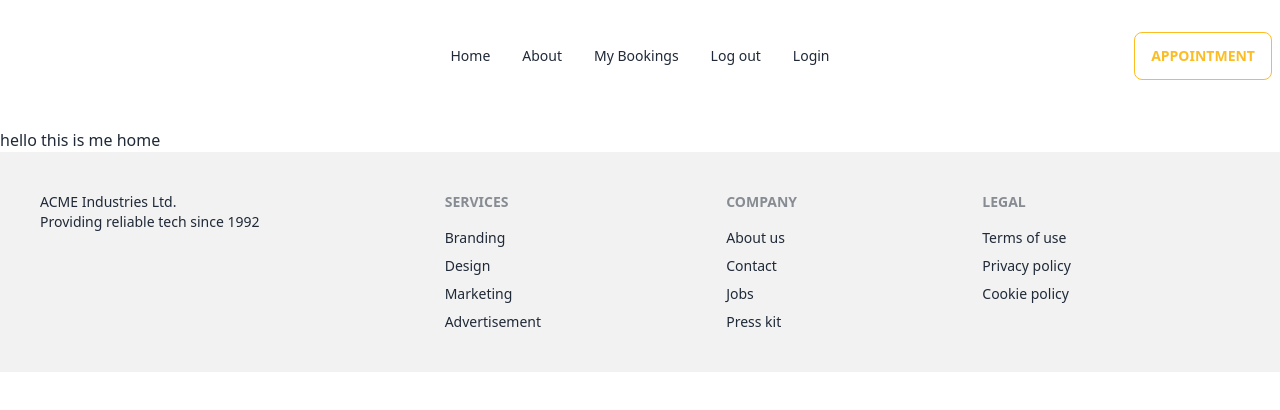
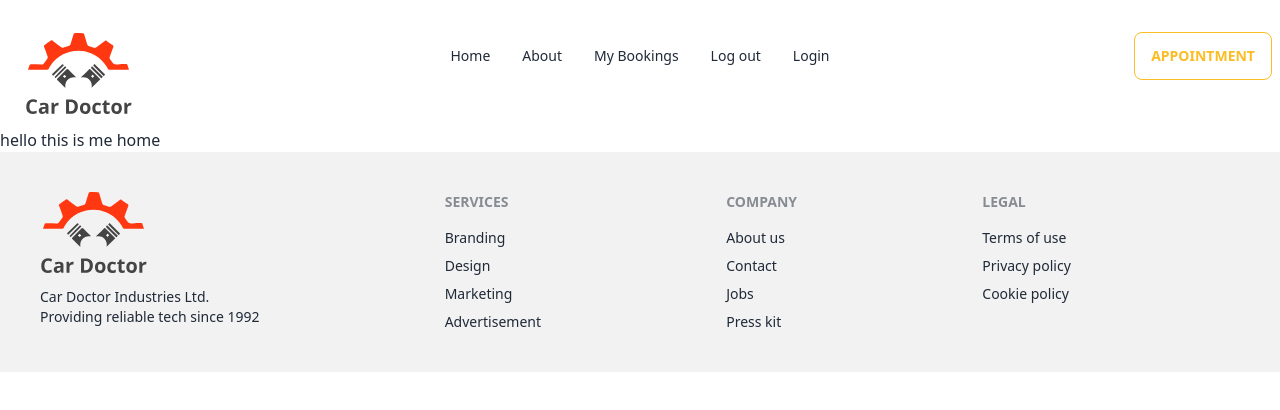
Before and after one commit to Mohosin2126/car-doctor-client, a React (Vite) app: page / in a window 1280 px wide. Shown: the top 410 px of the page. Built offline with nearby package versions, Linux system fonts and the light colour scheme.

Commit message:
added logo in navbar and footer

```diff
--- a/src/Pages/Shared/Footer/Footer.jsx
+++ b/src/Pages/Shared/Footer/Footer.jsx
@@ -1,10 +1,10 @@
-
+import logo from "../../../assets/logo.svg"
 const Footer = () => {
     return (
         <footer className="footer p-10 bg-base-200 text-base-content">
             <div>
-
-                <p>ACME Industries Ltd.<br />Providing reliable tech since 1992</p>
+                <img src={logo} alt="" />
+                <p>Car Doctor Industries Ltd.<br />Providing reliable tech since 1992</p>
             </div>
             <div>
                 <span className="footer-title">Services</span>
--- a/src/Pages/Shared/Navbar/NavBar.jsx
+++ b/src/Pages/Shared/Navbar/NavBar.jsx
@@ -1,5 +1,5 @@
 import { Link } from "react-router-dom";
-
+import logo from "../../../assets/logo.svg"
 const NavBar = () => {
 
 
@@ -25,7 +25,7 @@ const NavBar = () => {
                     </ul>
                 </div>
                 <Link to="/" className="btn btn-ghost normal-case text-xl">
-
+                  <img src={logo} alt="" />
                 </Link>
             </div>
             <div className="navbar-center hidden lg:flex">
```
